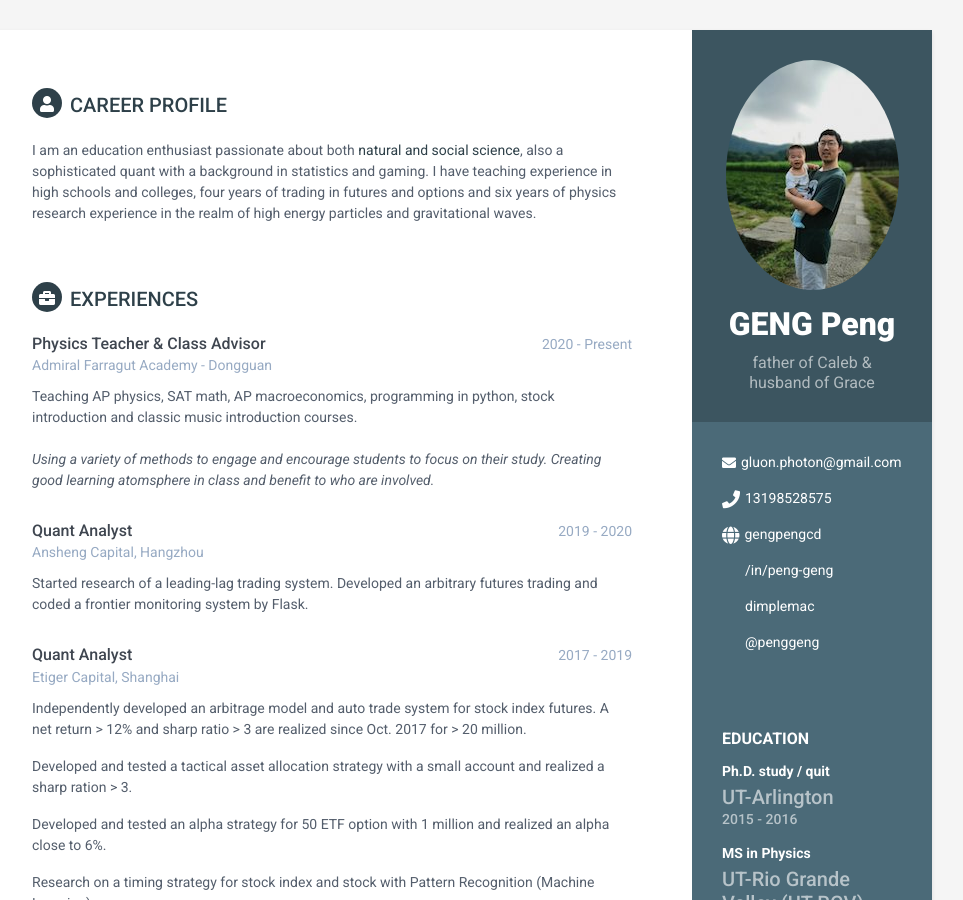
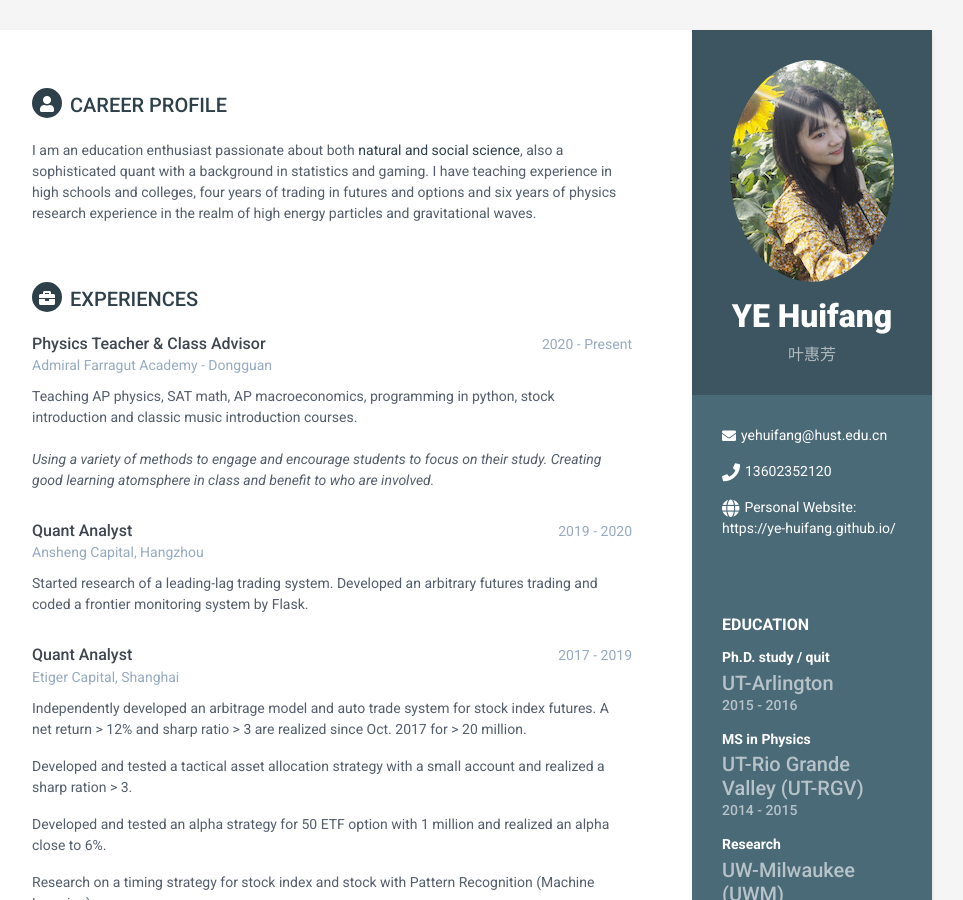
Before and after one commit to Ye-Huifang/Ye-Huifang.github.io, a Jekyll site: the page resume.html, which Jekyll copies as it is, in a window 1280 px wide and 900 px high. Shown: the whole window, without its empty margins (188-1151 px from the left). Built offline with Jekyll 4.4.1, drawn with Linux system fonts in a browser that asks for light colours.

Commit message:
change the resume

```diff
--- a/resume.html
+++ b/resume.html
@@ -10,8 +10,8 @@
     <meta charset="utf-8">
     <meta http-equiv="X-UA-Compatible" content="IE=edge">
     <meta name="viewport" content="width=device-width, initial-scale=1.0">
-    <meta name="description" content="Geng Peng Resume">
-    <meta name="author" content="Geng Peng">
+    <meta name="description" content="YE Huifang Resume">
+    <meta name="author" content="YE Huifang">
     <link rel="shortcut icon" href="favicon.ico">
     <link href='https://fonts.googleapis.com/css?family=Roboto:400,500,400italic,300italic,300,500italic,700,700italic,900,900italic' rel='stylesheet' type='text/css'>
 
@@ -36,8 +36,8 @@
 
 		            <div class="profile-container">
                 <img class="profile rounded-circle" src="assets/img/portrait.jpg" alt="" />
-                <h1 class="name">GENG Peng</h1>
-                <h3 class="tagline">father of Caleb &amp; husband of Grace</h3>
+                <h1 class="name">YE Huifang</h1>
+                <h3 class="tagline">叶惠芳</h3>
             </div>
 
 
@@ -47,17 +47,11 @@
 		            <div class="contact-container container-block">
                 <ul class="list-unstyled contact-list">
 
-                    <li class="email"><i class="fa fa-envelope"></i><a href="mailto:%20gluon.photon@gmail.com">gluon.photon@gmail.com</a></li>
+                    <li class="email"><i class="fa fa-envelope"></i><a href="yehuifang@hust.edu.cn">yehuifang@hust.edu.cn</a></li>
 
-                    <li class="phone"><i class="fa fa-phone"></i><a href="#ZgotmplZ">13198528575</a></li>
+                    <li class="phone"><i class="fa fa-phone"></i><a href="#ZgotmplZ">13602352120</a></li>
 
-                    <li class="website"><i class="fa fa-globe"></i><a href="https://dimplemac.github.io/gengpengcd">gengpengcd</a></li>
-
-                    <li class="linkedin"><i class="fa fa-linkedin"></i><a href="https://www.linkedin.com/in/peng-geng-213b4475">/in/peng-geng</a></li>
-
-                    <li class="github"><i class="fa fa-github"></i><a href="https://github.com/dimplemac">dimplemac</a></li>
-
-                    <li class="twitter"><i class="fa fa-twitter"></i><a href="https://twitter.com/PengGeng">@penggeng</a></li>
+                    <li class="website"><i class="fa fa-globe"></i><a href="https://ye-huifang.github.io/">Personal Website: https://ye-huifang.github.io/ </a></li>
 
                 </ul>
             </div>
```
Also changed, not shown: assets/img/portrait.jpg, 5 other files.
